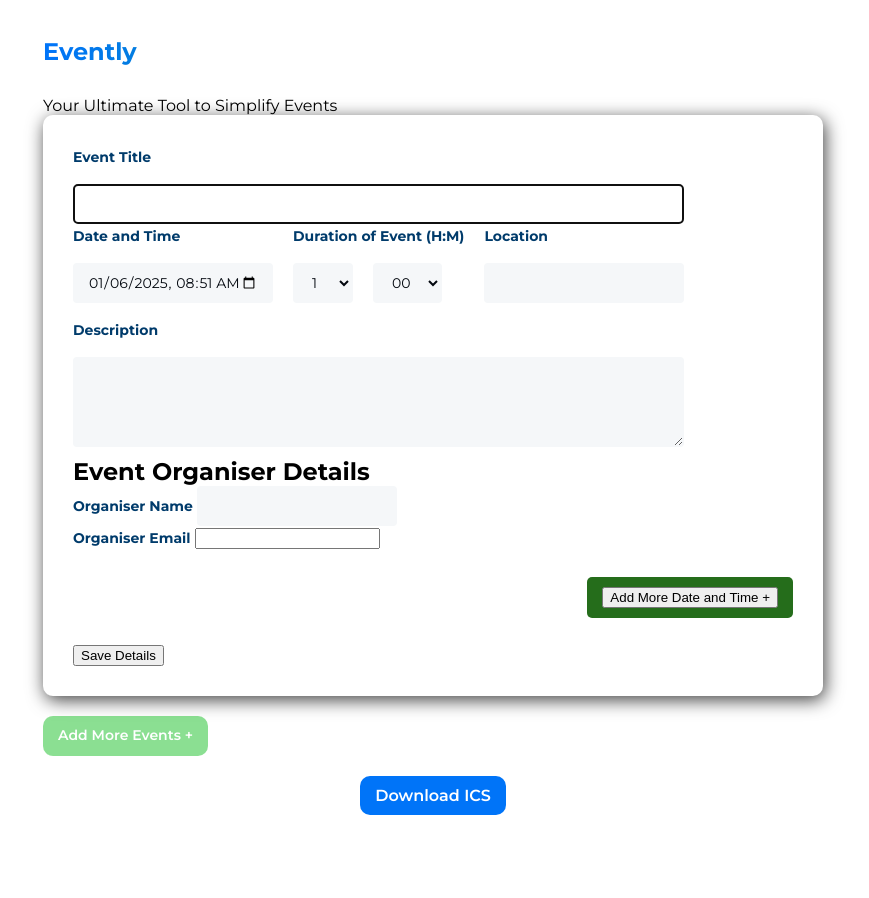
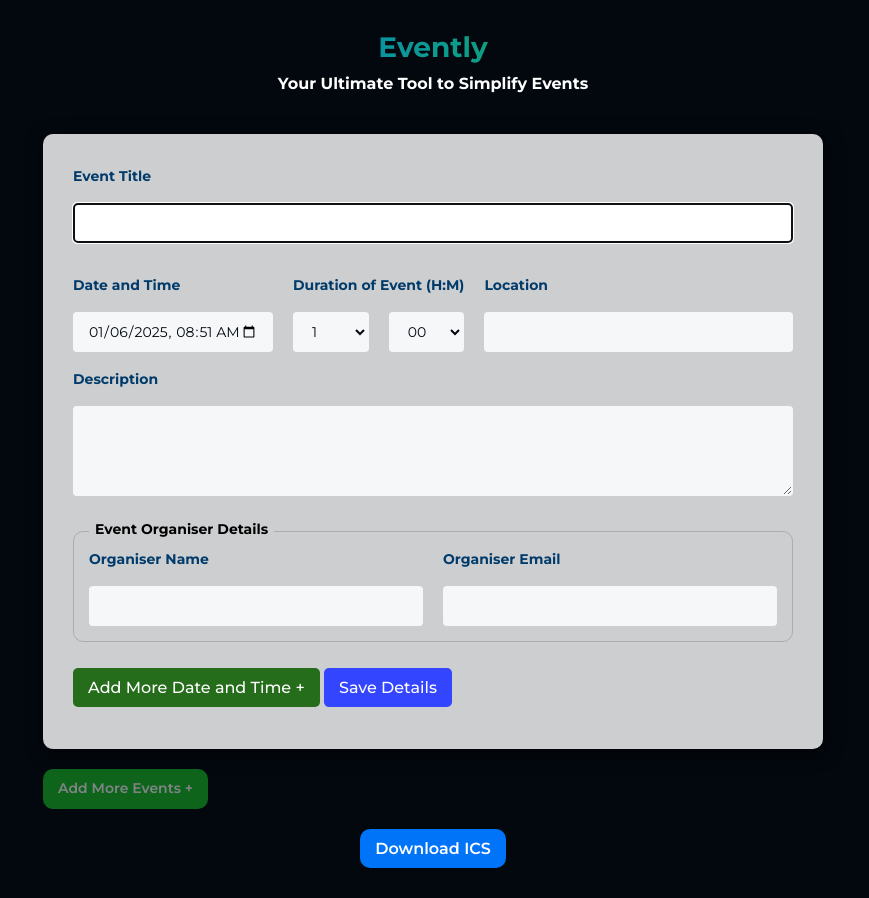
Before and after one commit to manojpandey2073/events-merged-in-one-ics-file, a plain HTML site: page index.html in a window 1280 px wide. Shown: the whole page, without its empty margins (207-1076 px from the left). Before the commit the page ends 853 px from the top, so only its background shows below. Drawn offline with Linux system fonts and the light colour scheme.

Commit message:
Update style.css

```diff
--- a/style.css
+++ b/style.css
@@ -1,57 +1,103 @@
-*{
+* {
     box-sizing: border-box;
 }
-h1, h2, h2, h4, h5, h6, p{
+
+h1,
+h2,
+h2,
+h4,
+h5,
+h6,
+p {
     margin: 0;
 }
-body{
+
+body {
     font-family: 'Montserrat', sans-serif;
+    margin: 0;
+    background-color: #03080f;
 }
-.container{
+
+.container {
     max-width: 1200px;
     padding: 0 20px;
     margin: auto;
 }
-#ics_form{
+
+#ics_form {
     padding: 30px 0;
+    background-color: #03080f;
 }
-.ics_form_container{
+
+.ics_outer_container {
     max-width: 780px;
     width: 100%;
     margin: auto;
 }
-.ics_form_heading{
-    padding-bottom: 30px;
+
+.ics_form_container {
+    max-width: 780px;
+    width: 100%;
+    margin: auto;
 }
-.ics_form_heading h2{
-    font-size: 24px;
-    line-height: 28px;
+
+.ics_form_heading {
+    text-align: center;
+}
+
+.ics_form_heading h2 {
+    font-size: 28px;
+    line-height: 34px;
+    padding-bottom: 10px;
     background: linear-gradient(270.85deg, #19c027 -.82%, #0074f8 99.32%);
     background-clip: text;
     -webkit-text-fill-color: transparent;
 
 }
 
-.event_details_container{
-    background-color: #ffffff;
+.ics_form_para {
+    text-align: center;
+}
+
+.ics_form_para p {
+    color: #ffffff;
+    font-size: 16px;
+    line-height: 20px;
+    font-weight: 700;
+    padding-bottom: 10px;
+}
+
+.event_details_container {
+    margin-top: 30px;
+}
+
+.event_details_container {
+    background-color: #ffffffcc;
     padding: 30px;
     border-radius: 10px;
     margin-bottom: 20px;
     position: relative;
-    -webkit-box-shadow: 2px 4px 18px 0px rgba(0,0,0,0.75);
-    -moz-box-shadow: 2px 4px 18px 0px rgba(0,0,0,0.75);
-    box-shadow: 2px 4px 18px 0px rgba(0,0,0,0.75);
+    -webkit-box-shadow: 2px 4px 18px 0px rgba(0, 0, 0, 0.75);
+    -moz-box-shadow: 2px 4px 18px 0px rgba(0, 0, 0, 0.75);
+    box-shadow: 2px 4px 18px 0px rgba(0, 0, 0, 0.75);
 }
 
-.event_hour_min{
+.event_hour_min {
     display: flex;
     gap: 20px;
+    justify-content: center;
 }
-input[type=datetime-local]{
+
+input[type=datetime-local] {
     max-width: 200px;
     width: 100%;
 }
-input[type=text] ,input[type=datetime-local], input[type=time], select{
+
+input[type=text],
+input[type=datetime-local],
+input[type=time],
+input[type=email],
+select {
     border-radius: 4px;
     border: 1px solid rgba(0, 116, 248, 0);
     background: #f5f7f9;
@@ -61,12 +107,19 @@ input[type=text] ,input[type=datetime-local], input[type=time], select{
     font-size: 14px;
     line-height: normal;
     font-family: 'Montserrat', sans-serif;
+    width: 100%;
 }
-input[type=text]:focus ,input[type=datetime-local]:focus, input[type=time]:focus, select:focus{
+
+input[type=text]:focus,
+input[type=datetime-local]:focus,
+input[type=time]:focus,
+select:focus {
     border: 1px solid #d6dfe7;
     background-color: #ffffff;
 }
-label{
+
+label {
+    display: block;
     padding-bottom: 15px;
     font-size: 14px;
     color: #003b6b;
@@ -76,74 +129,164 @@ label{
     font-weight: 700;
     line-height: 24px;
 }
-form{
+
+/* form{
     display: flex;
     flex-direction: column;
     gap: 15px;
     align-items: flex-start;
     justify-content: space-between;
+} */
+.event_merger_form_container {
+    display: flex;
+    flex-direction: column;
+    gap: 30px;
+    align-items: flex-start;
+    justify-content: space-between;
 }
-.huddle_row_1{
+
+.huddle_row_1 {
     display: flex;
     align-items: center;
     gap: 20px;
     width: 100%;
 }
-.huddle_row_2{
+
+.huddle_row_2 {
     width: 100%;
 }
-.huddle_row_2_1{
+
+/* .event_details_container .huddle_row_2:not(:first-child){
+    padding-top: 20px;
+    border-top: 1px solid #03080f;
+} */
+.huddle_row_2_1 {
     display: flex;
     justify-content: space-between;
     gap: 20px;
     width: 100%;
     padding-bottom: 15px;
+    flex-wrap: wrap;
 }
-.event_dnt_container{
+
+.event_dnt_container {
     display: flex;
     gap: 20px;
-    flex: 40%;
 }
 
-.huddle_title{
+.huddle_title {
     flex: 70%;
 }
-.huddle_title, .huddle_time_date{
+
+.huddle_title,
+.huddle_time_date {
     display: flex;
     flex-direction: column;
 }
-.location_details{
+
+.location_details {
     display: flex;
     flex-direction: column;
     flex: 40%;
+
 }
-.huddle_time_date{
+
+.huddle_time_date {
     position: relative;
 }
 
-.date_time_add_btn{
+.date_time_add_btn {
+    align-self: flex-start;
+    display: inline-block;
+}
+
+.date_time_add_btn button {
     padding: 10px 15px;
     background-color: #256d1b;
     color: #fff;
     cursor: pointer;
     display: inline-block;
     border-radius: 5px;
-    align-self: flex-end;
-    margin-top: 12px;
+    margin-top: 26px;
     margin-bottom: 12px;
+    border: 0;
+    font-family: 'Montserrat', sans-serif;
+    font-size: 16px;
+    font-weight: 500;
 }
 
-.event_description_container{
+.event_save_details {
+    display: inline-block;
+}
+
+.event_save_details button {
+    padding: 10px 15px;
+    background-color: #3345ff;
+    color: #fff;
+    cursor: pointer;
+    border-radius: 5px;
+    border: 0;
+    font-family: 'Montserrat', sans-serif;
+    font-size: 16px;
+    font-weight: 500;
+}
+
+.event_timezone {
+    padding-bottom: 15px;
+}
+
+/* event organiser details */
+
+.event_organiser_details_container {
+    border: 1px solid #00000029;
+    border-radius: 10px;
+    padding: 15px 15px;
+    position: relative;
+}
+
+.event_organiser_details label {
+    display: block;
+}
+
+.event_organiser_name,
+.event_organiser_email {
+    flex: 50%;
+}
+
+.event_organiser_details_heading {
+    position: absolute;
+    background-color: #03080f;
+    top: -12px;
+
+}
+
+.event_organiser_details_heading_text {
+    font-size: 14px;
+    line-height: 19px;
+    padding: 0 6px;
+    font-family: 'Montserrat', sans-serif;
+    background-color: #ffffffcc;
+}
+
+.event_organiser_details {
+    display: flex;
+    justify-content: space-between;
+    gap: 20px;
+}
+
+.event_description_container {
     display: flex;
     flex-direction: column;
     width: 100%;
+    padding-bottom: 35px;
 }
-.event_duration_container{
+
+.event_duration_container {
     display: flex;
     flex-direction: column;
-    flex: 40%;
 }
-.event_description_container textarea{
+
+.event_description_container textarea {
     border-radius: 4px;
     border: 1px solid rgba(0, 116, 248, 0);
     background: #f5f7f9;
@@ -153,16 +296,17 @@ form{
     line-height: normal;
     text-decoration: none;
     padding: 10px 14px;
-    margin-bottom: 10px;
     resize: vertical;
     height: 90px;
 }
-.event_date_time_div{
+
+.event_date_time_div {
     display: flex;
     align-items: center;
     gap: 20px;
 }
-.event_delete_img{
+
+.event_delete_img {
     width: 30px;
     cursor: pointer;
 }
@@ -170,14 +314,12 @@ form{
 
 /* huddle add more button */
 
-.huddle_add_more{
+.huddle_add_more {
     text-align: left;
-    max-width: 780px;
-    width: 100%;
-    margin: auto;
 
 }
-.huddle_add_more button{
+
+.huddle_add_more button {
     padding: 10px 15px;
     margin: 0;
     border: 0;
@@ -190,11 +332,13 @@ form{
     cursor: pointer;
     font-family: 'Montserrat', sans-serif;
 }
-.generate_ics_file_btn{
+
+.generate_ics_file_btn {
     text-align: center;
     padding-top: 20px;
 }
-.generate_ics_file_btn button{
+
+.generate_ics_file_btn button {
     border: 0;
     background-color: #0074f8;
     color: #ffffff;
@@ -205,3 +349,55 @@ form{
     font-size: 16px;
     font-family: 'Montserrat', sans-serif;
 }
+
+
+.huddle_minimized {
+    display: flex;
+    justify-content: space-between;
+    align-items: center;
+    padding: 10px;
+    border: 1px solid #d6dfe7;
+    border-radius: 5px;
+    background-color: #f9f9f9;
+    cursor: pointer;
+    gap: 20px;
+    align-items: center;
+    margin-bottom: 20px;
+}
+
+.minimized_title {
+    flex: 46%;
+    align-self: baseline;
+}
+
+.minimized_date {
+    display: flex;
+    gap: 10px;
+    flex-wrap: wrap;
+    justify-content: flex-end;
+    flex-direction: column;
+}
+
+.minimized_date_container {
+    flex: 30%;
+}
+
+.minimized_date_span {
+    background-color: #cbd6e2;
+    padding: 4px;
+    border-radius: 5px;
+    text-align: center;
+}
+
+.expand_huddle {
+    border: 0;
+    outline: 0;
+}
+
+.expand_huddle img {
+    width: 20px;
+}
+
+.huddle_full {
+    display: block;
+}
```
